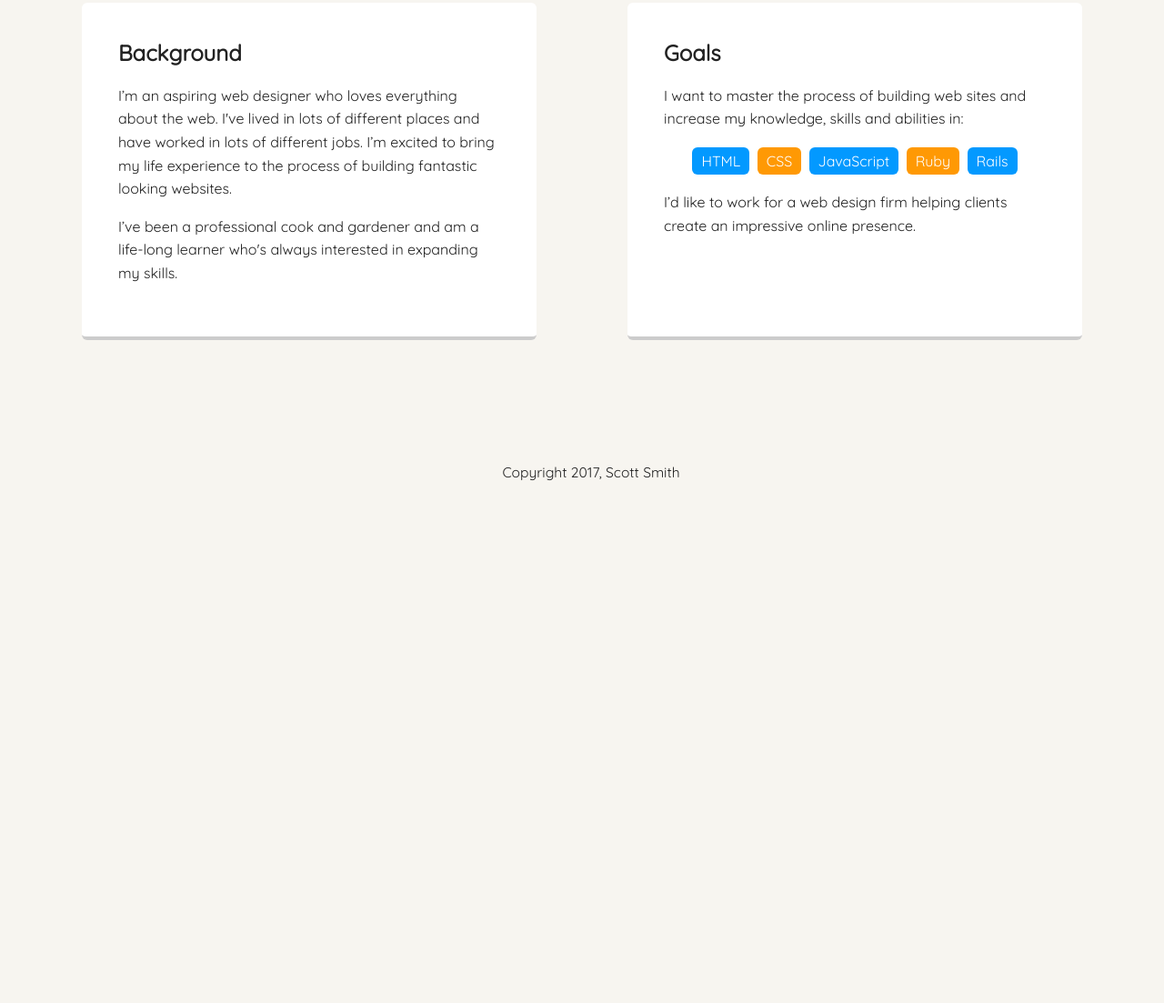
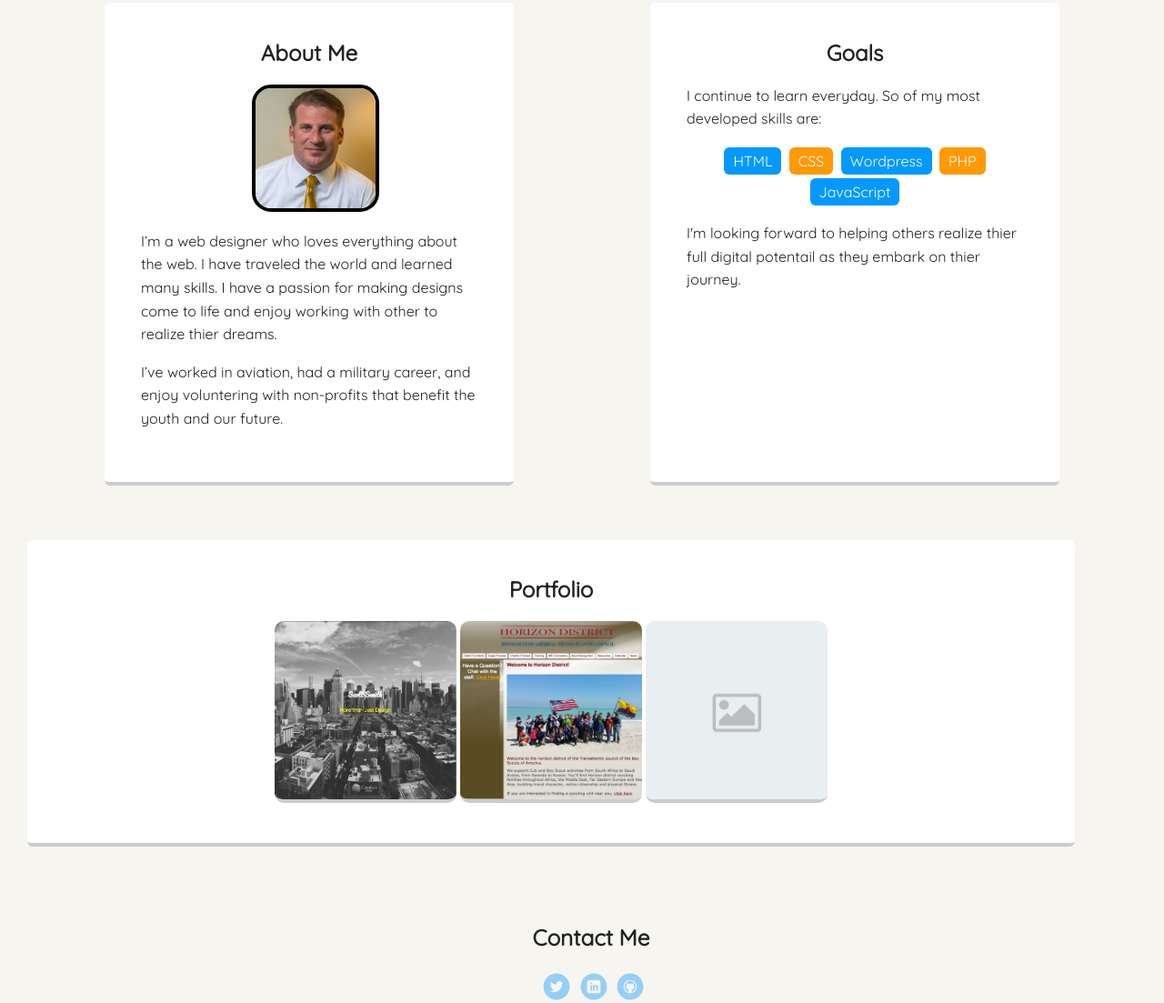
Before and after one commit to scottmsmith/Personal-Profile-Page, a plain HTML site: page index.html in a window 1280 px wide. Shown: the part 865-1968 px from the top of the page at 91% size. Before the commit the page ends 1490 px from the top, so only its background shows below. Drawn offline with Linux system fonts and the light colour scheme.

Commit message:
updated portfolio and social media links

```diff
--- a/css/styles.css
+++ b/css/styles.css
@@ -1,14 +1,6 @@
 /* Global Layout Set-up */
 * {
   box-sizing: border-box;
-  /*font-family: 'Rubik', sans-serif;
-  font-family: 'Pacifico', cursive;
-  font-family: 'Quicksand', sans-serif;
-  font-family: 'Inconsolata', monospace;
-  font-family: 'Cabin', sans-serif;
-  font-family: 'VT323', monospace;
-  font-family: 'Nunito', sans-serif;
-  font-family: 'Nunito Sans', sans-serif;*/
 }
 
 body {
@@ -79,17 +71,10 @@ header {
   line-height: 1.5;
   padding: 20vh 0;
 }
-header .profile-image {
-  margin-top: 50px;
-  width: 150px;
-  height: 150px;
-  border-radius: 50%;
-  border: .25em solid black;
-  transition: all .5s;
+h2 {
+  text-align: center;
 }
-header .profile-image:hover {
-  transform: scale(1.2) rotate(5deg);
-}
+
 .header{
   padding: 20vh 0;
 }
@@ -108,7 +93,7 @@ header .profile-image:hover {
 .card {
   margin: 30px;
   padding: 20px 40px 40px;
-  max-width: 500px;
+  max-width: 450px;
   text-align: left;
   background: #fff;
   border-bottom: 4px solid #ccc;
@@ -169,13 +154,13 @@ a.social {
   transition: all .5s;
 }
 a.twitter {
-  background-image: url(images/twitter.svg);
+  background-image: url(../images/twitter.svg);
 }
 a.linkedin {
-  background-image: url(images/linkedin.svg);
+  background-image: url(../images/linkedin.svg);
 }
 a.github {
-  background-image: url(images/github.svg);
+  background-image: url(../images/github.svg);
 }
 a.social:hover {
   opacity: 1;
@@ -192,6 +177,42 @@ i.down  {
     transform: rotate(45deg);
     -webkit-transform: rotate(45deg);
 }
+.profile-image {
+  margin-left: 33%;
+  width: 140px;
+  height: 140px;
+  border-radius: 15% 15% 15% 15%;
+  border: .25em solid black;
+}
+#portfolio {
+  display: block;
+  margin: 30px;
+  padding: 20px 40px 40px;
+  max-width: 90%;
+  text-align: center;
+  background: #fff;
+  border-bottom: 4px solid #ccc;
+  border-radius: 6px;
+
+}
+.portfolio-image{
+  width:200px;
+  height:200px;
+  border-radius: 5%;
+  border-bottom: 4px solid #ccc;
+  transition: all .5s;
+
+}
+
+.portfolio-image:hover {
+  border-color: #ff99ff;
+}
+
+.social {
+  text-align: center;
+  display: block;
+}
+
 
 /* Styles for larger screens */
 @media screen and (min-width: 720px) {
--- a/index.html
+++ b/index.html
@@ -21,7 +21,6 @@
 
     <header>
       <div class ="header">
-        <!-- <img src="images/me.png" alt="Drawing of Scott Smith" class="profile-image"> -->
         <h1 class="tag name">Scott Smith</h1>
         <h2 class="tag location">More than Just Design</h2>
       </div>
@@ -30,30 +29,35 @@
 
     <main class="flex">
         <div class="card" id="about">
-        <h2>Background</h2>
-        <p>I’m an aspiring web designer who loves everything about the web. I've lived in lots of different places and have worked in lots of different jobs. I’m excited to bring my life experience to the process of building fantastic looking websites.</p>
-        <p>I’ve been a professional cook and gardener and am a life-long learner who's always interested in expanding my skills.</p>
+          <h2>About Me</h2>
+          <img src="images/me.jpg" alt="Picture of Scott Smith" class="profile-image">
+          <p>I’m a web designer who loves everything about the web. I have traveled the world and learned many skills. I have a passion for making designs come to life and enjoy working with other to realize thier dreams.</p>
+          <p>I’ve worked in aviation, had a military career, and enjoy voluntering with non-profits that benefit the youth and our future.</p>
         </div>
-
         <div class="card">
           <h2>Goals</h2>
-        <p>I want to master the process of building web sites and increase my knowledge, skills and abilities in:</p>
+          <p>I continue to learn everyday. So of my most developed skills are:</p>
           <ul class="skills">
             <li>HTML</li>
             <li>CSS</li>
+            <li>Wordpress</li>
+            <li>PHP</li>
             <li>JavaScript</li>
-          <li>Ruby</li>
-          <li>Rails</li>
           </ul>
-        <p>I’d like to work for a web design firm helping clients create an impressive online presence.</p>
+          <p>I'm looking forward to helping others realize thier full digital potentail as they embark on thier journey.</p>
         </div>
-
     </main>
-    <footer>
+        <div id="portfolio">
+        <h2>Portfolio</h2>
+        <a href="index.html" target="_blank"><img src="images/portfolio1.png" alt="Personal Profile Site" class="portfolio-image"></a>
+        <a href="http://www.horizondistrict.org" target="_blank"><img src="images/portfolio2.png" alt="Boy Scout District Webpage" class="portfolio-image"></a>
+        <a href="#contact"><img src="images/placeholder.png" alt="placeholder image" class="portfolio-image"></a>
+        </div>
+    <footer id="contact"><h3>Contact Me</h3>
       <ul>
-        <li><a href="#" class="social twitter">Twitter</a></li>
-        <li><a href="#" class="social linkedin">LinkedIn</a></li>
-        <li><a href="#" class="social github">Github</a></li>
+        <li><a href="https://twitter.com/thebuzzard13" class="social twitter">Twitter</a></li>
+        <li><a href="https://www.linkedin.com/in/scottmsmith13" class="social linkedin">LinkedIn</a></li>
+        <li><a href="https://github.com/scottmsmith" class="social github">Github</a></li>
       </ul>
       <p class="copyright">Copyright 2017, Scott Smith</p>
     </footer>
```
Also changed, not shown: images/me.jpg (added), images/me.png (deleted), images/placeholder.png (added), images/portfolio1.png (added), images/portfolio2.png (added). Lines whose indentation alone changed are shown as unchanged.
